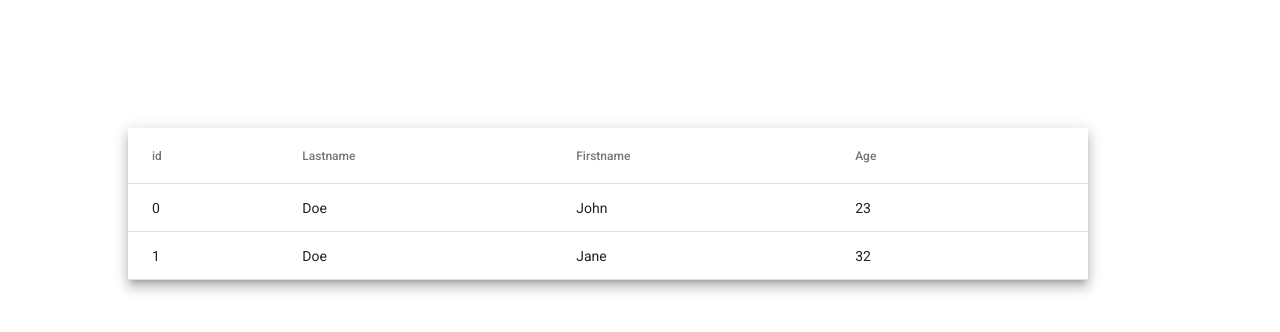
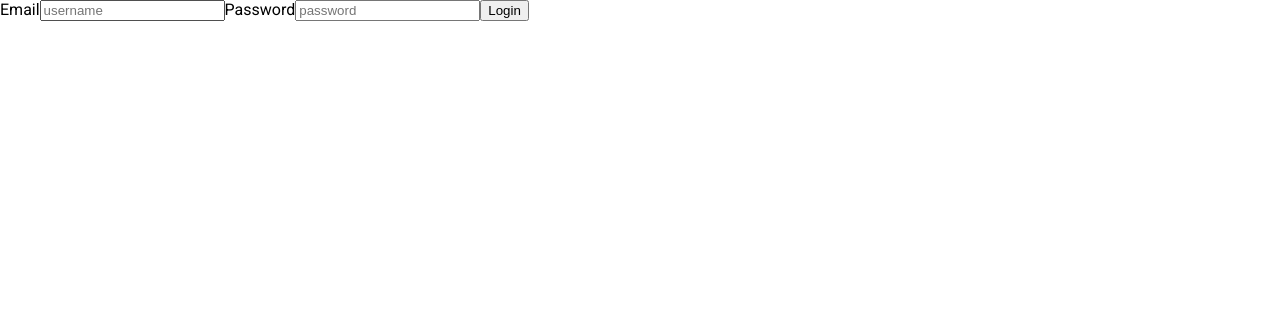
Before and after one commit to leorolland/esir-tp-fr-administration-front, an Angular app: page / in a window 1280 px wide. Shown: the top 332 px of the page. Built offline with nearby package versions, Linux system fonts and the light colour scheme.

Commit message:
feat(login): created login view, route, does nothing

```diff
--- a/src/app/app-routing.module.ts
+++ b/src/app/app-routing.module.ts
@@ -1,9 +1,11 @@
 import { NgModule } from '@angular/core';
 import { RouterModule, Routes } from '@angular/router';
+import { LoginComponent } from './login/login.component';
 import { UsersListComponent } from './users-list/users-list.component';
 
 const routes: Routes = [
-  { path: '', component: UsersListComponent }
+  { path: '', component: LoginComponent },
+  { path: 'users', component: UsersListComponent }
 ];
 
 @NgModule({
--- a/src/app/app.module.ts
+++ b/src/app/app.module.ts
@@ -6,11 +6,13 @@ import { AppComponent } from './app.component';
 import { UsersListComponent } from './users-list/users-list.component';
 import { BrowserAnimationsModule } from '@angular/platform-browser/animations';
 import { MatTableModule } from "@angular/material/table";
+import { LoginComponent } from './login/login.component';
 
 @NgModule({
   declarations: [
     AppComponent,
-    UsersListComponent
+    UsersListComponent,
+    LoginComponent
   ],
   imports: [
     BrowserModule,
--- /dev/null
+++ b/src/app/login/login.component.html
@@ -0,0 +1,7 @@
+<div>
+    <label for="username">Email</label>
+    <input type="text" id="username" placeholder="username" />
+    <label for="password">Password</label>
+    <input type="password" id="password" placeholder="password" />
+    <a (click)="login()"><button>Login</button></a>
+  </div>
--- /dev/null
+++ b/src/app/login/login.component.ts
@@ -0,0 +1,21 @@
+import { Component, OnInit } from '@angular/core';
+
+@Component({
+  selector: 'app-login',
+  templateUrl: './login.component.html',
+  styleUrls: ['./login.component.scss']
+})
+export class LoginComponent implements OnInit {
+
+  constructor() { }
+
+  ngOnInit(): void {
+  }
+
+  login(): void {
+    const email: string = (document.getElementById('username') as HTMLInputElement).value;
+    const password: string = (document.getElementById('password') as HTMLInputElement).value;
+    console.log(email, password);
+  }
+
+}
```
Also changed, not shown: src/app/login/login.component.scss (added), 1 other file (tests, documents, lock files or other folders).
